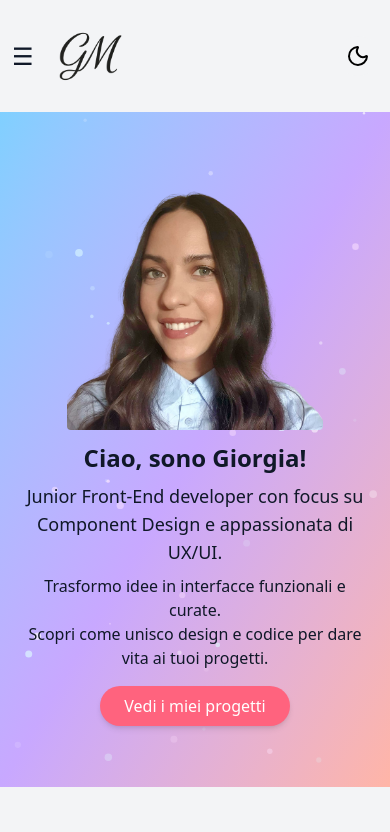
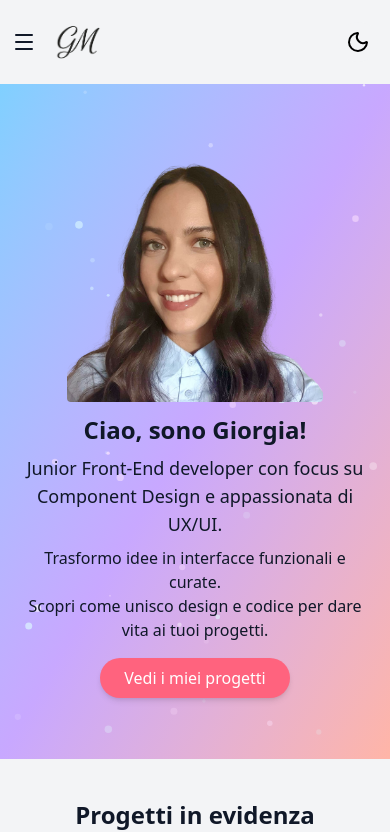
Before and after one commit to giorgiameffe/giorgiameffe-portfolio, a React (Vite) app: page / in a window 390 px wide. Shown: the top 832 px of the page. Built offline with nearby package versions, Linux system fonts and the light colour scheme; a web font is replaced by a local one.

Commit message:
feat: add hamburger menu and x icon

```diff
--- a/src/components/Header.tsx
+++ b/src/components/Header.tsx
@@ -2,6 +2,7 @@ import { useState } from "react";
 import Navbar from "./Navbar";
 import Logo from "./Logo";
 import { Sun, Moon } from "lucide-react";
+import { Menu, X } from "lucide-react";
 
 type HeaderProps = {
     currentTheme: 'light' | 'dark';
@@ -36,7 +37,7 @@ const Header = ({ currentTheme, onToggleTheme }: HeaderProps) => {
                     aria-label={isOpen ? "Chiudi menu" : "Apri menu"}
                     className="text-2xl md:hidden focus:outline-hidden text-gray-900 dark:text-white"
                 >
-                    {isOpen ? "✕" : "☰"}
+                    {isOpen ? <X /> : <Menu />}
                 </button>
                 <Logo />
             </div>
--- a/src/components/Logo.tsx
+++ b/src/components/Logo.tsx
@@ -13,7 +13,7 @@ const Logo: React.FC = () => {
                 <img
                     src={isDark ? "/img/logo-dark.png" : "/img/logo-light.png"}
                     alt="Logo"
-                    className="w-22 h-auto"
+                    className="w-15 md:w-18 lg:w-22 h-auto"
                 />
             </Link>
         </div>
```
